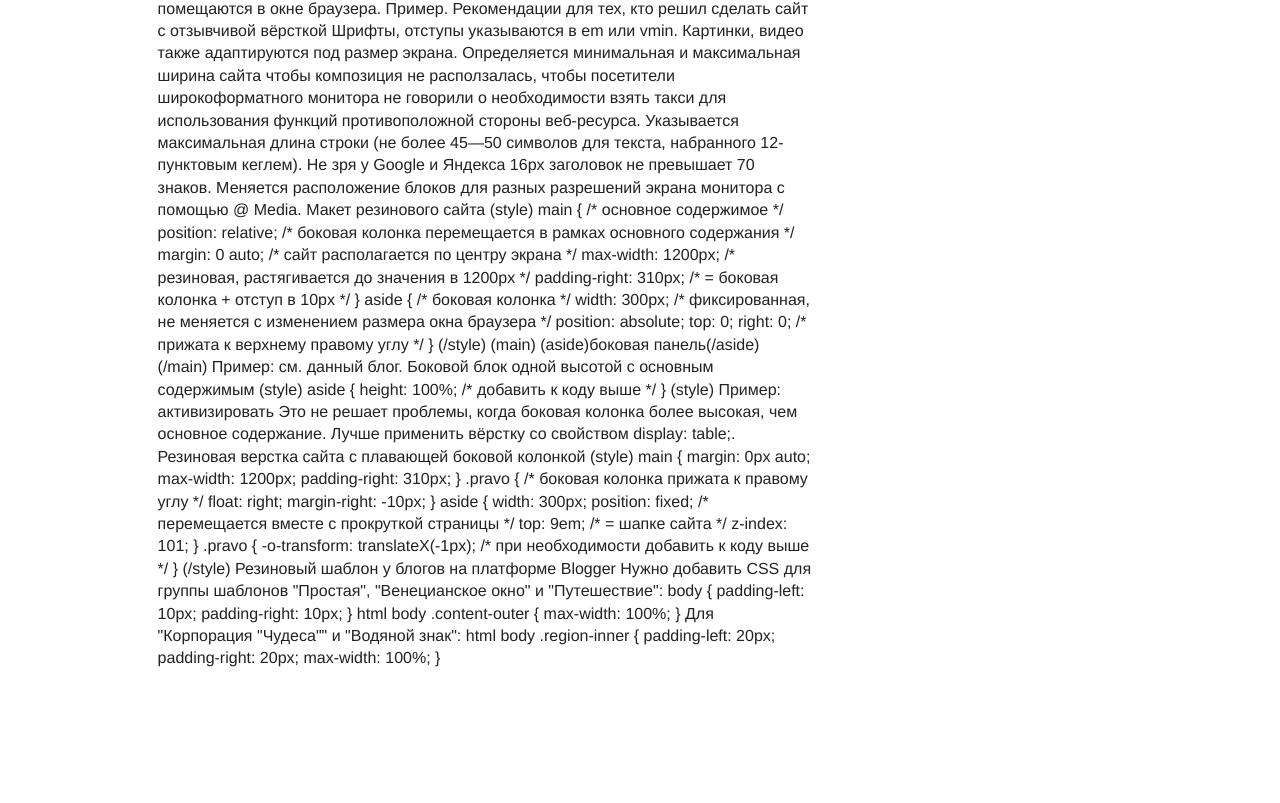
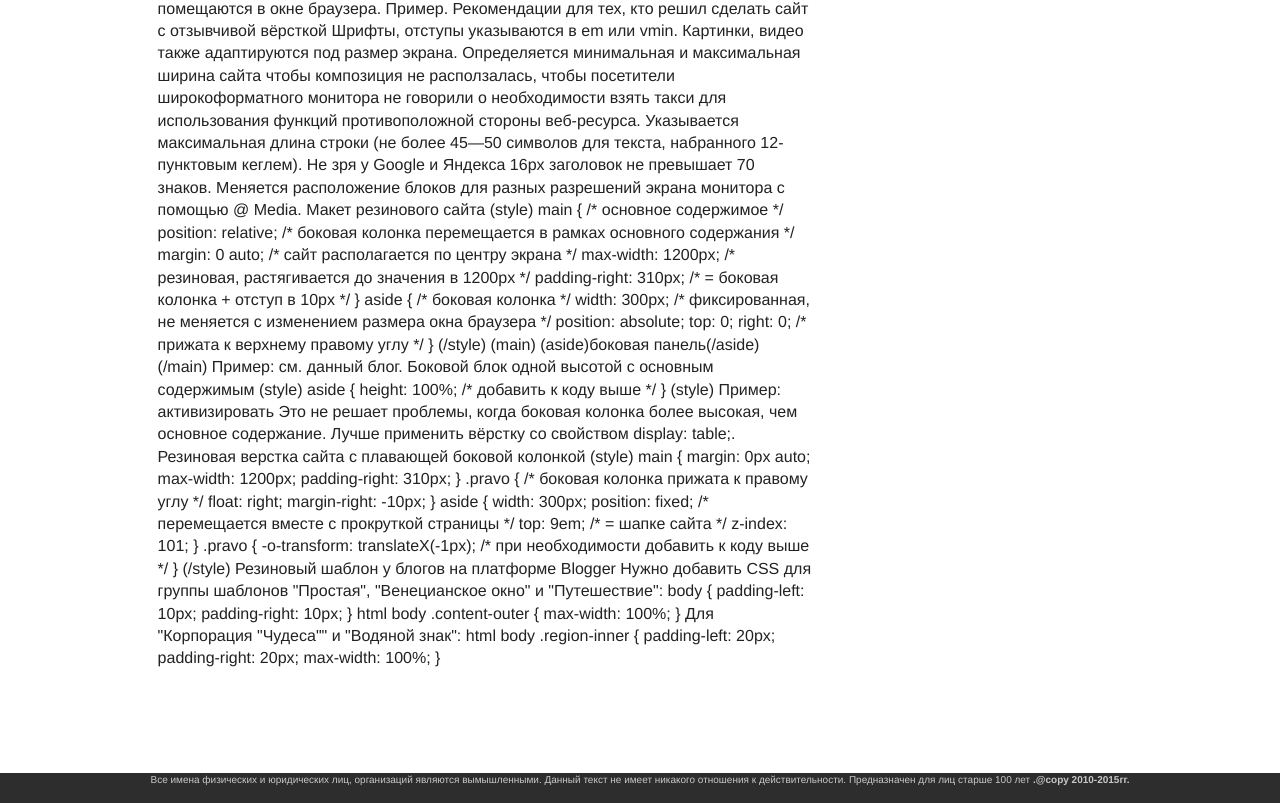
Before and after one commit to Vasgen100500/Vasgen100500.github.io, a plain HTML site: page html/practic.html in a window 1280 px wide. Shown: the part 301-1104 px from the top of the page. Before the commit the page ends 971 px from the top, so only its background shows below. Drawn offline with Linux system fonts and the light colour scheme.

Commit message:
add footer

```diff
--- a/html/practic.html
+++ b/html/practic.html
@@ -8,6 +8,7 @@
 <title>practic</title>
 </head>
 <body>
+<div class="mine_body">
     <div class="header">
         <div class="header_section">
             <div class="section_left">
@@ -123,7 +124,13 @@
             <a class="link">a</a>
 
         </div>
-        <div>
+
+        </div>
+</div>
+<div class="footer">
+    <div class="copyright">
+        Все имена физических и юридических лиц, организаций являются вымышленными. Данный текст не имеет никакого отношения к действительности. Предназначен для лиц старше 100 лет <b>.@copy 2010-2015гг.</b>
     </div>
+</div>
 </body>
 </html>
--- a/styles/styles.css
+++ b/styles/styles.css
@@ -1,6 +1,12 @@
 * {
     padding: 0;
     margin: 0;
+}
+
+.mine_body{
+
+    height: 900px;      /*Высота контейнера*/
+
 }
 
 h1{
@@ -191,8 +197,31 @@ nav{
     cursor: pointer;
 }
 
+.footer{
+    margin: 0 auto;
+    height: 30px;
+    display: block;
+    margin-top: 2em;
+    font-size: 10px;
+    background: rgb(45, 45, 45);
+    color: rgb(200, 200, 200);
+    vertical-align: middle;
+}
 
-@media screen and (max-width: 580px){
+.copyright{
+    line-height: 30px;
+    width: 1200px;
+    text-align: center;
+    vertical-align: middle;
+    margin: 0 auto;
+    max-width: 100%;
+    display: block;
+    font-size: 10px;
+    font: 100%/1.4em "Helvetica Neue",Helvetica,Arial,sans-serif;
+
+}
+
+@media screen and (max-width: 600px){
     .show{
         display: none;
     }
```
